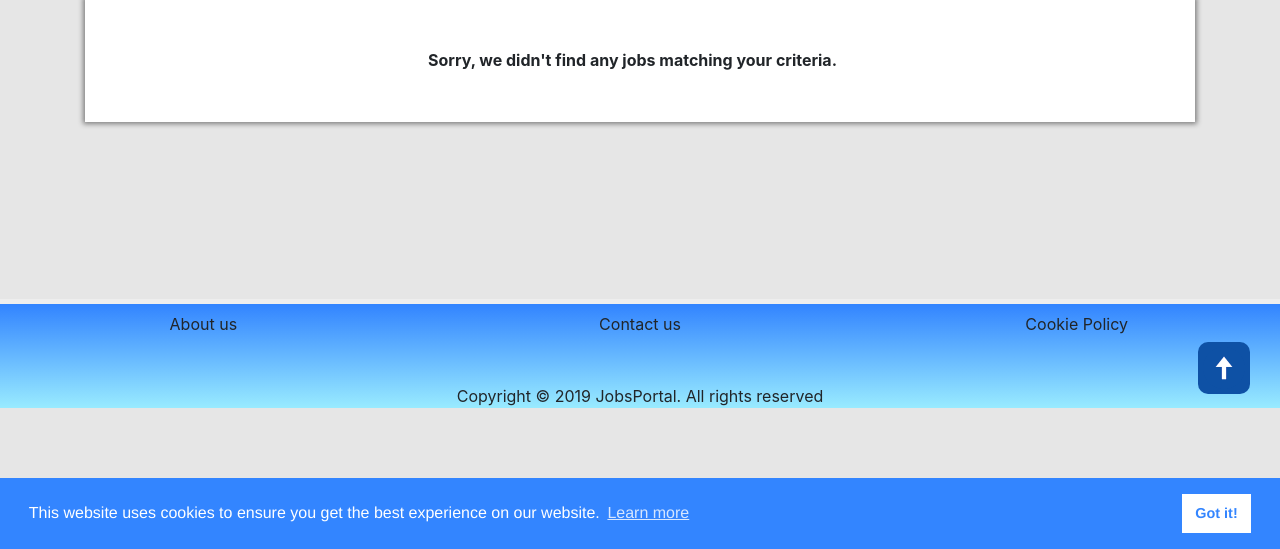
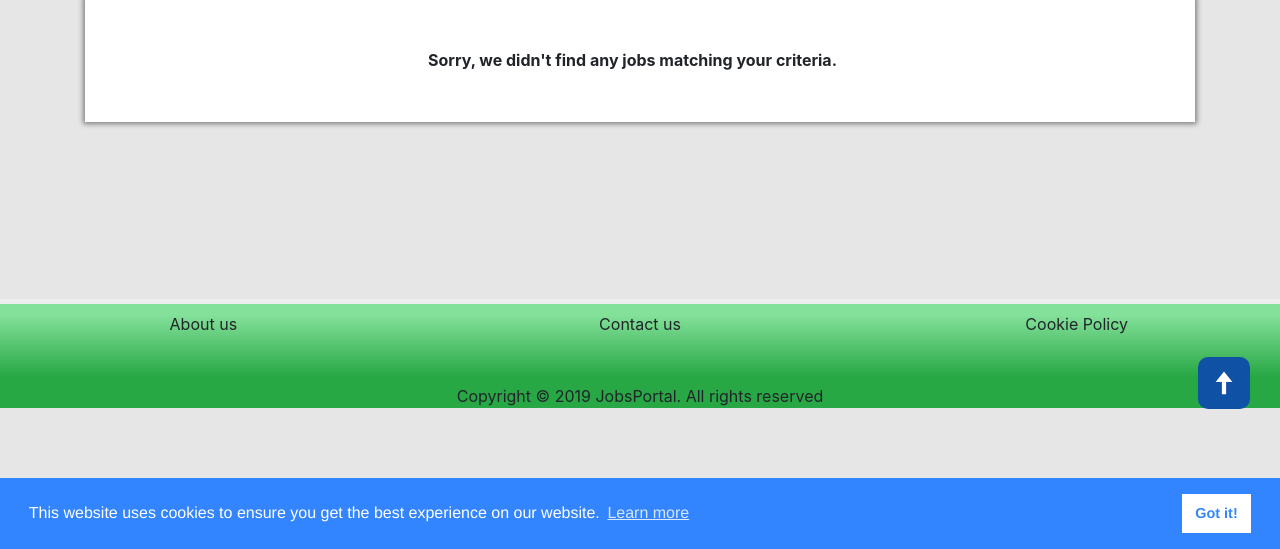
Before and after one commit to benito-gonzalez/jobscraper, a Django app: page / in a window 1280 px wide. Shown: the part 251-800 px from the top of the page. Run offline with Django 3.2, Linux system fonts and the light colour scheme; data that the repository does not hold is empty; some libraries are stand-ins or nearby versions.

Commit message:
Updated footer color to green

```diff
--- a/job_scraper/static/custom.css
+++ b/job_scraper/static/custom.css
@@ -88,7 +88,7 @@ Footer
     border-top: 5px solid #eee;
     margin-top: 8em;
     text-align: center;
-    background: linear-gradient(to top, #99ebff 0%, #3385ff 99%);
+    background: linear-gradient(to bottom, #84e19a 10%, #28a745 70%);
 }
 
 /*
@@ -221,7 +221,7 @@ Bottom up
 #myBtn {
     display: none; /* Hidden by default */
     position: fixed; /* Fixed/sticky position */
-    bottom: 155px; /* Place the button at the bottom of the page */
+    bottom: 140px; /* Place the button at the bottom of the page */
     right: 30px; /* Place the button 30px from the right */
     z-index: 99; /* Make sure it does not overlap */
     border: none; /* Remove borders */
@@ -234,7 +234,7 @@ Bottom up
 }
 
 #myBtn:hover {
-    background-color: #2aabd2; /* Add a dark-grey background on hover */
+    background-color: #28a745; /* Add a dark-grey background on hover */
 }
 
 .emptyalert {
--- a/job_scraper/templates/index.html
+++ b/job_scraper/templates/index.html
@@ -164,7 +164,7 @@
         </div>
     {% endif %}
 
-    <div class="d-none d-sm-block">
+    <div>
         <button onclick="topFunction()" id="myBtn" title="Go to top"><img src="{% static 'images/arrow_up.png' %}" width="50px" height="auto" alt=""></button>
     </div>
 
```
